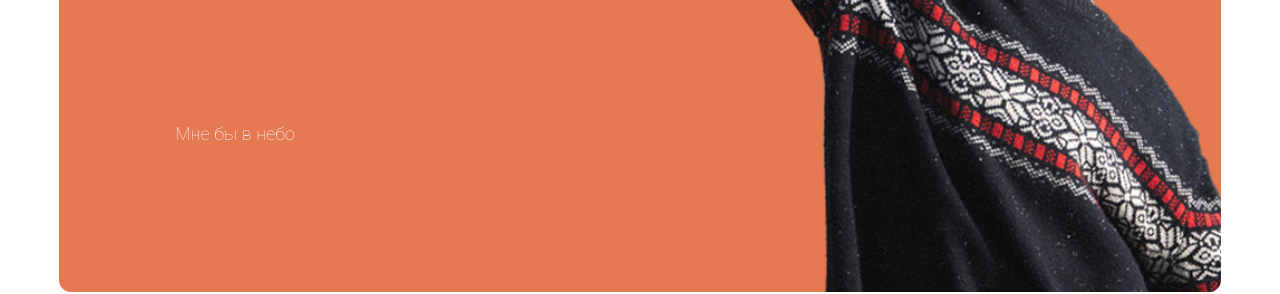
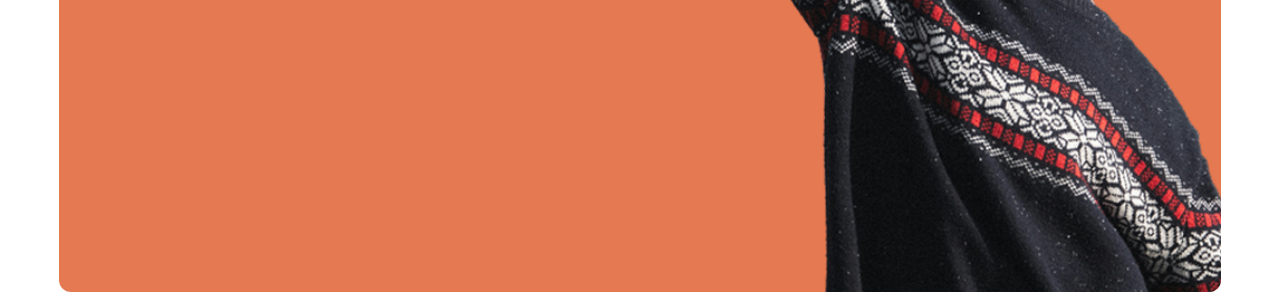
Before and after one commit to working-place/Mne-by-v-nebo, a Vue app: page /sot in a window 1280 px wide. Shown: the part 1180-1474 px from the top of the page. Built offline with nearby package versions, Linux system fonts and the light colour scheme; a web font is replaced by a local one.

Commit message:
feat: add titles

```diff
--- a/src/components/SotPage.vue
+++ b/src/components/SotPage.vue
@@ -65,8 +65,10 @@ const getTagClass = (tag) => {
 
     <div v-for="(project) in projects" :key="project.id" class="project" :class="`project-${project.id}`">
 
+      <h2 :class="`project-${project.id}__title project-${project.id}__title_color-tablet`">{{ project.title }}</h2>
+
       <div :class="`project-${project.id}__box`">
-        <div :class="`project-${project.id}__title project-${project.id}__title_color`">
+        <div :class="`project-${project.id}__title project-${project.id}__title_color-visibility`">
           <span>{{ project.title }}</span>
         </div>
         <div class="project__img-box" :class="`project-${project.id}__img-box`">
@@ -151,6 +153,10 @@ h2 {
 .title-page {
   margin-top: 25px;
   margin-bottom: -30px;
+
+  // @media only screen and (min-width: 768px) {
+  //   display: none;
+  // }
 }
 
 .project {
@@ -195,6 +201,25 @@ h2 {
     padding-bottom: 33px;
     font-size: 18px;
     color: var(--color-text-light);
+
+    @media only screen and (min-width: 768px) {
+      // display: none;
+      // position: absolute;
+      // margin-top: 40px;
+      // top: -40px;
+      // color: black;
+    }
+
+    &_color-tablet {
+      color: var(--color-text-dark);
+    }
+
+  @media only screen and (min-width: 768px) {
+    &_color-visibility {
+      // color: var(--color-text-dark);
+      display: none;
+    }
+  }
   }
 
   &__img-box {
```
